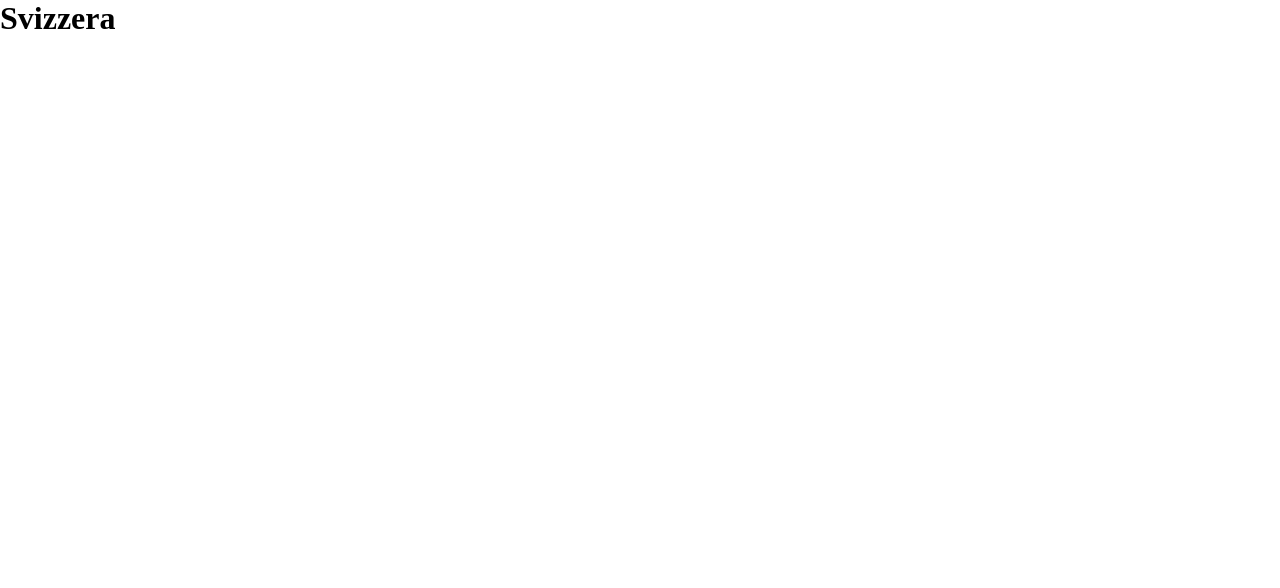
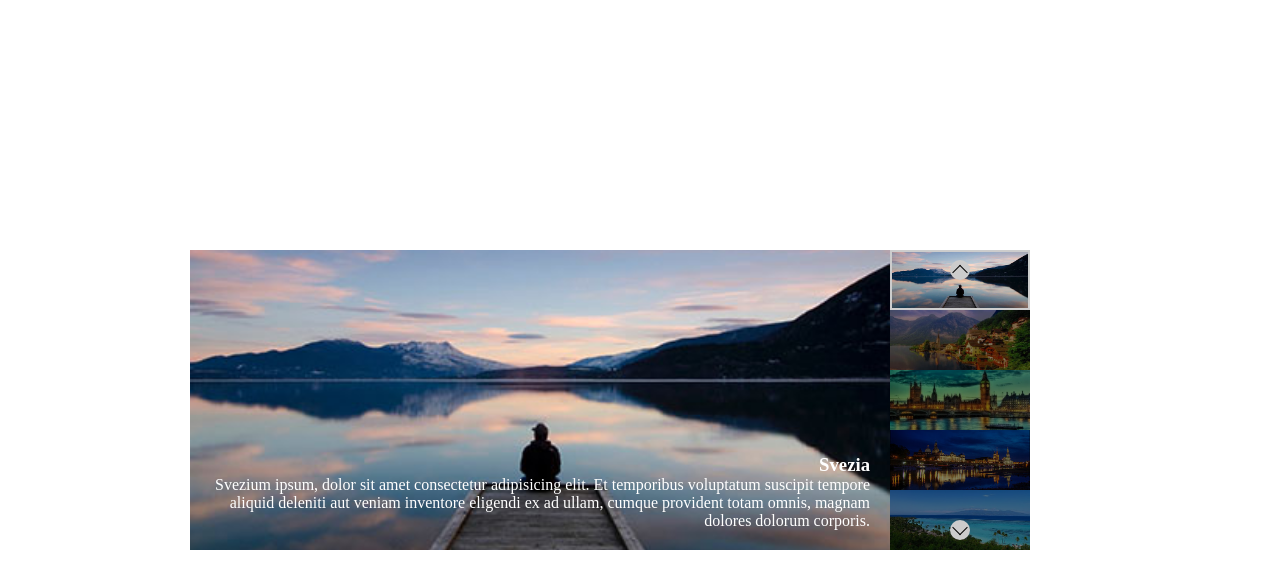
Before and after one commit to expldec/vue-slider, a plain HTML site: page index.html in a window 1280 px wide. Drawn offline with nearby package versions, Linux system fonts and the light colour scheme.

Commit message:
implemented images displaying and methods to go forwards and backwards in the carousel

```diff
--- a/index.html
+++ b/index.html
@@ -10,7 +10,28 @@
 </head>
 <body>
     <div id="root">
-       <h1>{{places[1].title}}</h1>
+        <div class="container">
+            <div class="items">
+
+                <div v-for="(item, index) in places" class="item" :class="{active : index === activePic}">
+                    <img :src="item.image" alt="">
+                    <div class="text">
+                        <h3>{{item.title}}</h3>
+                        <p>{{item.text}}</p>
+                    </div>
+                </div>
+
+            </div>
+            <div class="thumbs">
+                <div @click="goBack" class="prev"></div>
+
+                <div @click="focusOnThis" v-for="(item, index) in places" class="thumb" :class="{active : index === activePic}">
+                    <img :src="item.image" alt="">
+                </div>
+
+                <div @click="goForward" class="next"></div>
+            </div>
+       </div>
    </div>
 
     <script src="js/app.js"></script>
--- a/js/app.js
+++ b/js/app.js
@@ -2,36 +2,47 @@ const app = new Vue(
     {
         el : '#root',
         data: {
+            activePic: 0,
             places: [
                 {
                     "image": "img/01.jpg",
                     "title": "Svezia",
-                    "text": "Lorem ipsum, dolor sit amet consectetur adipisicing elit. Et temporibus voluptatum suscipit tempore aliquid deleniti aut veniam inventore eligendi ex ad ullam, cumque provident totam omnis, magnam dolores dolorum corporis."
+                    "text": "Svezium ipsum, dolor sit amet consectetur adipisicing elit. Et temporibus voluptatum suscipit tempore aliquid deleniti aut veniam inventore eligendi ex ad ullam, cumque provident totam omnis, magnam dolores dolorum corporis."
                 },
                 {
                     "image": "img/02.jpg",
                     "title": "Svizzera",
-                    "text": "Lorem ipsum"
+                    "text": "Lorem ipsum helveticus"
                 },
                 {
                     "image": "img/03.jpg",
                     "title": "Gran Bretagna",
-                    "text": "Lorem ipsum, dolor sit amet consectetur adipisicing elit."
+                    "text": "Lorem ipsum, perfida Britannia sit amet consectetur adipisicing elit."
                 },
                 {
                     "image": "img/04.jpg",
                     "title": "Germania",
-                    "text": "Lorem ipsum, dolor sit amet consectetur adipisicing elit. Et temporibus voluptatum suscipit tempore aliquid deleniti aut veniam inventore eligendi ex ad ullam,"
+                    "text": "Lorem germanicum, dolor sit amet consectetur adipisicing elit. Et temporibus voluptatum suscipit tempore aliquid deleniti aut veniam inventore eligendi ex ad ullam,"
                 },
                 {
                     "image": "img/05.jpg",
                     "title": "Paradise",
-                    "text": "Et temporibus voluptatum suscipit tempore aliquid deleniti aut veniam inventore eligendi ex ad ullam,"
+                    "text": "Et temporibus paradisiensis voluptatum suscipit tempore aliquid deleniti aut veniam inventore eligendi ex ad ullam,"
                 }
             ],
         },
         methods: {
-
+            goForward: function() {
+                this.activePic >= this.places.length -1 ? this.activePic = 0 : this.activePic++;
+                console.log(this.activePic);
+            },
+            goBack: function() {
+                this.activePic <= 0 ? this.activePic = this.places.length - 1 : this.activePic--;
+                console.log(this.activePic);
+            },
+            focusOnThis: function() {
+                console.log(this);
+            }
         }
     }
 )
```
